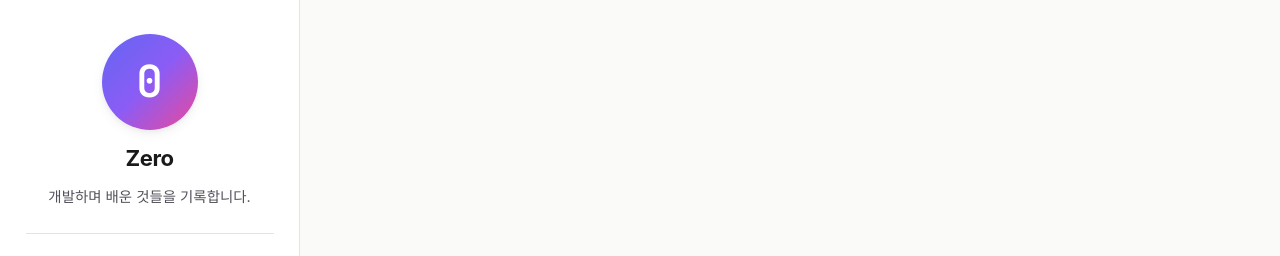
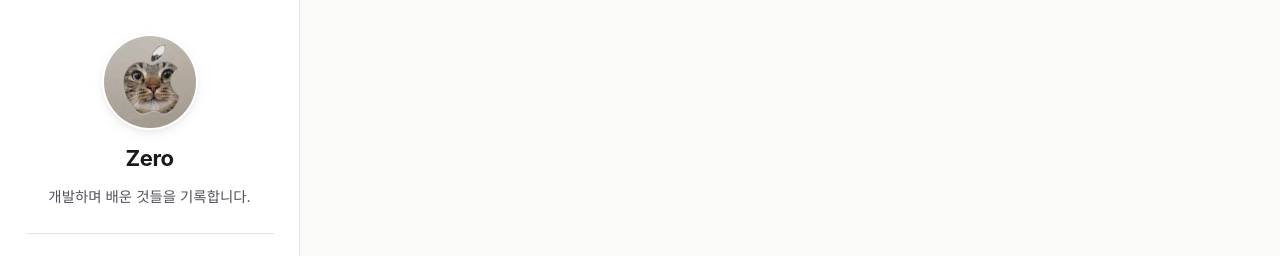
Before and after one commit to jgy4419/jgy4419.github.io, an Astro site: page / in a window 1280 px wide. Shown: the top 256 px of the page. Built offline with nearby package versions, Linux system fonts and the light colour scheme; Astro itself is replaced by a stand-in of ours; a web font is replaced by a local one.

Commit message:
feat: 사이드바 아바타를 Zero 프로필 이미지로 교체
Co-Authored-By: Claude Opus 4.7 (1M context) <noreply@anthropic.com>

```diff
--- a/src/components/Sidebar.astro
+++ b/src/components/Sidebar.astro
@@ -7,7 +7,7 @@ import ThemeToggle from './ThemeToggle.astro';
 
 <aside class="sidebar" id="sidebar">
 	<a href="/" class="profile">
-		<div class="avatar">0</div>
+		<img class="avatar" src="/avatar.png" alt={AUTHOR_NAME} width="96" height="96" />
 		<div class="name">{AUTHOR_NAME}</div>
 		<div class="tagline">{SITE_DESCRIPTION}</div>
 	</a>
@@ -82,15 +82,10 @@ import ThemeToggle from './ThemeToggle.astro';
 		width: 96px;
 		height: 96px;
 		border-radius: 50%;
-		display: flex;
-		align-items: center;
-		justify-content: center;
-		background: var(--gradient);
-		color: #fff;
-		font-weight: 800;
-		font-size: 2.6em;
-		font-family: var(--font-mono);
+		object-fit: cover;
+		background: var(--bg-muted);
 		box-shadow: var(--shadow-md);
+		border: 2px solid var(--bg-elevated);
 	}
 	.name {
 		font-size: 1.3em;
```
Also changed, not shown: public/avatar.png (added).
